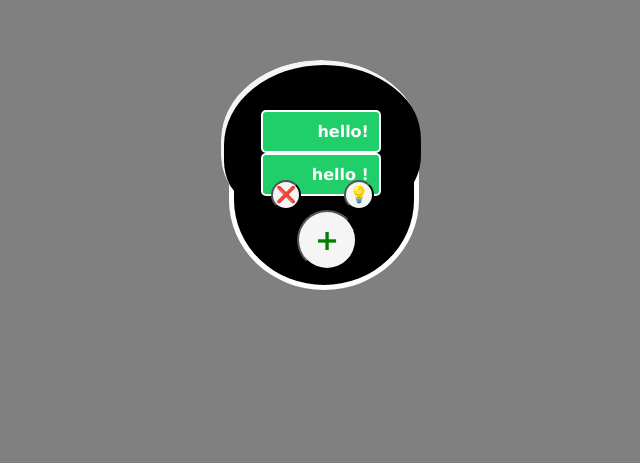
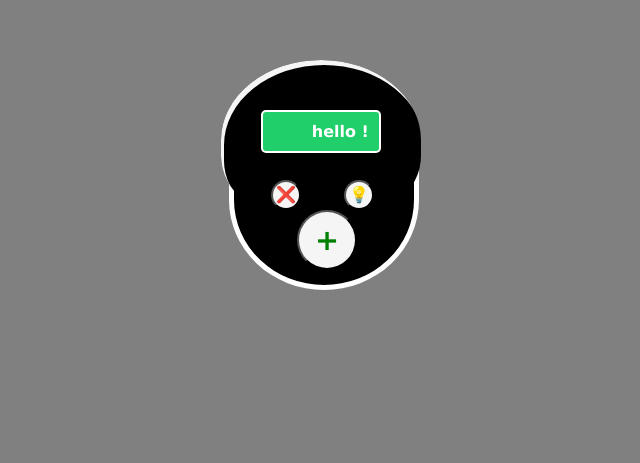
Before and after one commit to imanas001/My-Coding-Projects-for-Scrimba, a plain HTML site: page Counter App/index.html in a window 1280 px wide. Shown: the part 140-603 px from the top of the page, without its empty margins (316-956 px from the left). Drawn offline with Linux system fonts and the light colour scheme.

Commit message:
Update index.html

```diff
--- a/Counter App/index.html
+++ b/Counter App/index.html
@@ -9,7 +9,6 @@
 <body>
     <div id="counter_frame">
             <div id="top">
-                <p id="display">hello! </p>
                 <p id="display">hello ! </p>
             </div>
             <div id="bottom">
```
